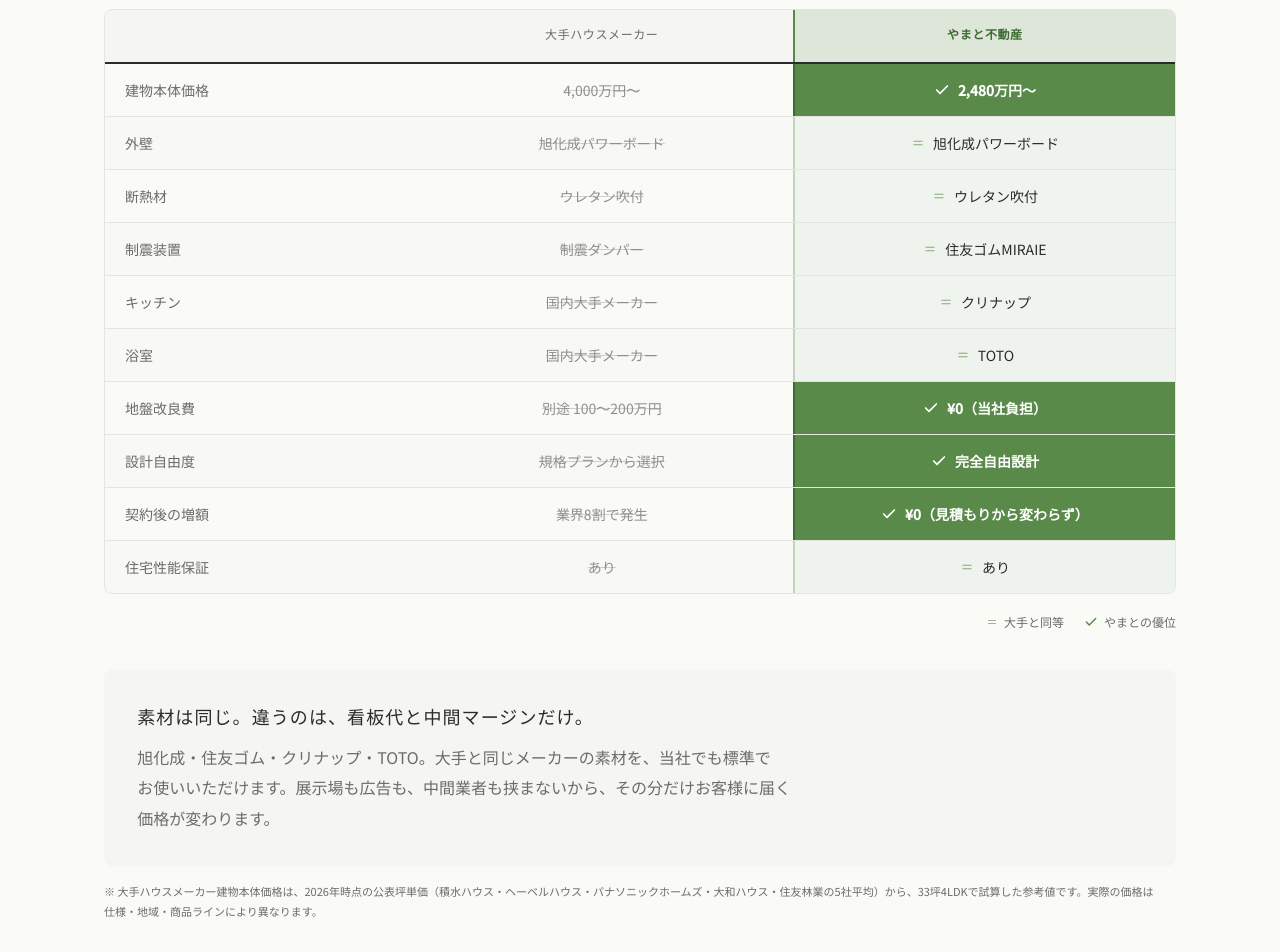
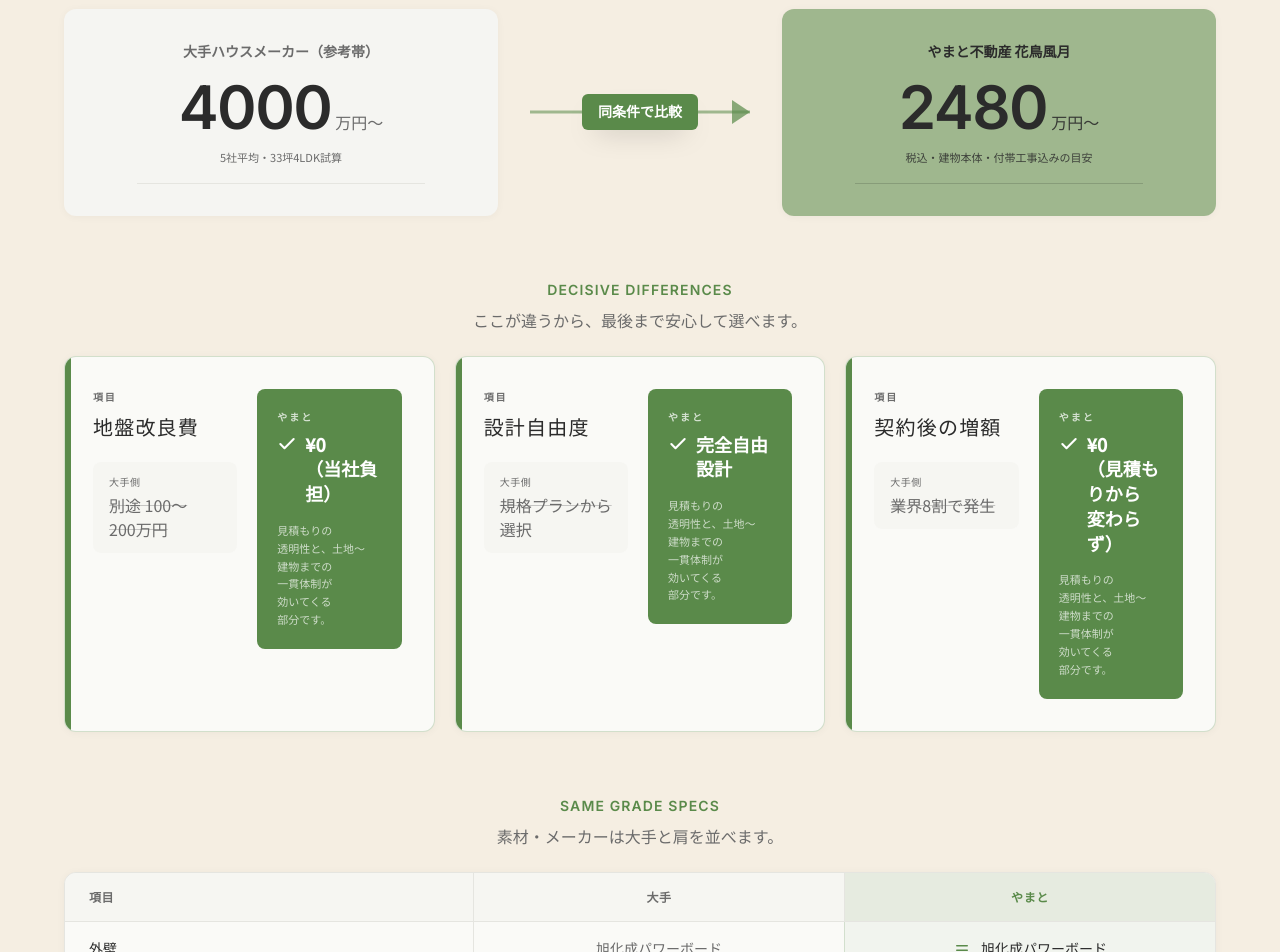
Before and after one commit to tkaminobiz-art/YAMATOFUDOUSANV2, a Next.js app: page / in a window 1280 px wide. Shown: the part 3640-4592 px from the top of the page. Built offline with nearby package versions, Linux system fonts and the light colour scheme.

Commit message:
feat: COMPARISON を証拠ボードUIへ全面刷新
価格の左右カード＋矢印、決定的差のカードグリッド、同等仕様の編集テーブル、締めコピーで一連の流れに再構成。

```diff
--- a/src/components/sections/ComparisonTable.tsx
+++ b/src/components/sections/ComparisonTable.tsx
@@ -5,35 +5,24 @@
 import SectionHeaderCentered from "@/components/SectionHeaderCentered";
 
 /*
-  大手 vs やまと 比較表
-  Mechanism（価格のカラクリ）の直後に配置。
-  理屈の次に「具体的な証拠」を見せる役割。
+  COMPARISON — 全力版（2026-04）
+  Mechanism の直後：「理屈」の次に「一枚の証拠ボード」で納得させる。
 
-  配色方針：
-  - 大手側: text-secondary系（控えめ・地味）
-  - やまと側: main/accent（強調）
-  - 「同じ」項目には Equal アイコンで視覚的リンク
-  - 「違う」項目には Check アイコン + アクセントカラーで強調
+  構成:
+  1. 章扉（SectionHeaderCentered）
+  2. 価格の一撃（左右カード＋中央矢印）— MECHANISM と同系統の視線誘導
+  3. 決定的差（big-diff）— 大きな行カード（PC）/ 縦のヒーローカード（SP）
+  4. 同等仕様（same）— 編集テーブル風の一枚パネル
+  5. 締めコピー＋出典
 
-  価格根拠（2026-04-15 調査）:
-  - 大手5社（積水ハウス・ヘーベルハウス・パナソニックホームズ・大和ハウス・住友林業）の
-    2026年時点の公表坪単価から、33坪4LDKで算出。
-    - 積水ハウス: 約120万/坪 → 33坪で約3,960万円
-    - ヘーベルハウス: 約125万/坪 → 33坪で約4,125万円
-    - パナソニックホームズ: 約120万/坪 → 33坪で約3,960万円
-    - 大和ハウス: 約112万/坪 → 33坪で約3,700万円
-    - 住友林業: 約95万/坪 → 33坪で約3,135万円
-  - 上位3社の平均が約4,000万円のため、「4,000万〜」は大手上位帯の実勢値として妥当。
-
-  [要確認] 専務に確認が必要な項目：
-  - 各素材の大手同等品の表記（匿名で「国内大手」でOK？）
+  価格根拠・要確認コメントは従来どおりファイル末尾コメントに保持。
 */
 
 type Row = {
   category: string;
   major: string;
   yamato: string;
-  diff: "same" | "big-diff"; // same: 同等 / big-diff: 決定的な違い
+  diff: "same" | "big-diff";
 };
 
 const COMPARISONS: Row[] = [
@@ -69,163 +58,232 @@
   { category: "住宅性能保証", major: "あり", yamato: "あり", diff: "same" },
 ];
 
+const BIG_DIFF = COMPARISONS.filter((r) => r.diff === "big-diff");
+const SAME_ONLY = COMPARISONS.filter((r) => r.diff === "same");
+
+function extractPriceNumber(s: string): string {
+  const m = s.replace(/,/g, "").match(/(\d+)/);
+  return m ? m[1] : s;
+}
+
 export default function ComparisonTable() {
-  const ref = useScrollIn<HTMLDivElement>();
+  const ref = useScrollIn<HTMLDivElement>(true);
+  const priceRow = COMPARISONS.find((r) => r.category === "建物本体価格");
+  const majorPrice = priceRow ? extractPriceNumber(priceRow.major) : "4000";
+  const yamatoPrice = priceRow ? extractPriceNumber(priceRow.yamato) : "2480";
 
   return (
-    <section className="bg-bg-primary py-[var(--section-py)]">
+    <section className="bg-bg-warm py-[var(--section-py)]">
       <div
         ref={ref}
-        className="max-w-[1200px] mx-auto px-[var(--page-px)] scroll-in"
+        className="mx-auto max-w-[1400px] px-[var(--page-px)] scroll-in"
       >
         <SectionHeaderCentered
           label="COMPARISON"
           title="大手と、やまとで。"
           ghostText="COMPARISON"
           lead="同じ素材、同じ品質。違うのは、看板代と中間マージンだけ。"
+          className="scroll-in"
         />
 
-        {/* 比較表 — Desktop */}
-        <div className="hidden md:block overflow-hidden rounded-lg border border-border">
-          {/* ヘッダー行 */}
-          <div className="grid grid-cols-[1.2fr_1.5fr_1.5fr] bg-bg-secondary border-b-2 border-text-primary">
-            <div className="px-5 py-4" />
-            <div className="px-5 py-4 text-center">
-              <p className="text-text-secondary text-xs tracking-wider mb-1">
-                大手ハウスメーカー
+        {/* ── ① 価格：一枚絵（MECHANISM と同系統） ── */}
+        <div className="scroll-in mb-12 grid grid-cols-1 items-stretch gap-6 md:mb-16 md:grid-cols-[1fr_auto_1fr] md:gap-8">
+          <article className="card-shadow rounded-xl bg-bg-secondary p-7 md:p-8">
+            <p className="text-center text-sm font-semibold text-text-secondary">
+              大手ハウスメーカー（参考帯）
+            </p>
+            <div className="mt-4 text-center">
+              <div className="inline-flex items-baseline gap-1">
+                <span
+                  className="text-5xl font-semibold tracking-tight text-text-primary md:text-6xl"
+                  style={{ fontFamily: "var(--font-inter), Inter, sans-serif" }}
+                >
+                  {majorPrice}
+                </span>
+                <span className="text-base text-text-secondary">万円〜</span>
+              </div>
+              <p className="mx-auto mt-3 max-w-[280px] text-[11px] leading-relaxed text-text-secondary">
+                5社平均・33坪4LDK試算
+              </p>
+              <div className="mx-auto mt-4 h-px w-[78%] bg-border" />
+            </div>
+          </article>
+
+          <div className="flex items-center justify-center">
+            <div className="relative flex w-full max-w-[420px] items-center justify-center md:w-[220px] md:max-w-none">
+              <div className="absolute inset-x-0 top-1/2 h-[3px] -translate-y-1/2 bg-main/55" />
+              <div className="absolute right-0 top-1/2 h-0 w-0 -translate-y-1/2 border-y-[12px] border-y-transparent border-l-[18px] border-l-main/70" />
+              <span
+                className="relative inline-flex items-center justify-center rounded-md bg-main px-4 py-2 text-sm font-semibold text-white shadow-[0_12px_28px_-14px_rgba(0,0,0,0.35)]"
+                style={{ fontFamily: "var(--font-inter), Inter, sans-serif" }}
+              >
+                同条件で比較
+              </span>
+            </div>
+          </div>
+
+          <article className="card-shadow rounded-xl bg-main/55 p-7 md:p-8">
+            <p className="text-center text-sm font-semibold text-text-primary">
+              やまと不動産 花鳥風月
+            </p>
+            <div className="mt-4 text-center">
+              <div className="inline-flex items-baseline gap-1">
+                <span
+                  className="text-5xl font-semibold tracking-tight text-text-primary md:text-6xl"
+                  style={{ fontFamily: "var(--font-inter), Inter, sans-serif" }}
+                >
+                  {yamatoPrice}
+                </span>
+                <span className="text-base text-text-primary/90">万円〜</span>
+              </div>
+              <p className="mx-auto mt-3 max-w-[280px] text-[11px] font-medium leading-relaxed text-text-primary/85">
+                税込・建物本体・付帯工事込みの目安
+              </p>
+              <div className="mx-auto mt-4 h-px w-[78%] bg-black/15" />
+            </div>
+          </article>
+        </div>
+
+        {/* ── ② 決定的差（big-diff）※建物本体は上で見せたので除外して重複を避ける ── */}
+        <div className="scroll-in mb-4 md:mb-6">
+          <p className="text-center font-section-label text-xs tracking-[0.2em] text-main md:text-sm">
+            DECISIVE DIFFERENCES
+          </p>
+          <p className="mt-2 text-center text-sm text-text-secondary md:text-base">
+            ここが違うから、最後まで安心して選べます。
           </p>
         </div>
-            <div className="px-5 py-4 text-center bg-main/15 border-l-2 border-main">
-              <p className="text-main-dark text-xs font-semibold tracking-wider mb-1">
-                やまと不動産
+
+        <div className="scroll-in grid grid-cols-1 gap-4 md:grid-cols-2 lg:grid-cols-3 md:gap-5">
+          {BIG_DIFF.filter((r) => r.category !== "建物本体価格").map((row) => (
+            <article
+              key={row.category}
+              className="relative overflow-hidden rounded-xl border border-main/25 bg-bg-primary card-shadow"
+            >
+              <div className="absolute left-0 top-0 h-full w-1 bg-main md:w-1.5" aria-hidden />
+              <div className="grid gap-5 p-6 pl-5 md:grid-cols-2 md:p-8 md:pl-7">
+                <div>
+                  <p className="text-[10px] font-semibold uppercase tracking-[0.18em] text-text-secondary">
+                    項目
+                  </p>
+                  <h3 className="mt-2 text-lg font-semibold tracking-wide text-text-primary md:text-xl">
+                    {row.category}
+                  </h3>
+                  <div className="mt-5 rounded-lg bg-bg-secondary/80 px-4 py-3">
+                    <p className="text-[10px] font-medium tracking-wider text-text-secondary">
+                      大手側
+                    </p>
+                    <p className="mt-1 text-sm text-text-secondary line-through decoration-text-secondary/35 md:text-base">
+                      {row.major}
                     </p>
                   </div>
                 </div>
+                <div className="flex flex-col justify-between gap-4 rounded-lg bg-main px-5 py-5 text-white md:min-h-[200px]">
+                  <div>
+                    <p className="text-[10px] font-semibold uppercase tracking-[0.2em] text-white/75">
+                      やまと
+                    </p>
+                    <div className="mt-2 flex items-start gap-2">
+                      <Check className="mt-0.5 h-5 w-5 shrink-0" strokeWidth={2.5} />
+                      <p className="text-base font-semibold leading-snug md:text-lg">
+                        {row.yamato}
+                      </p>
+                    </div>
+                  </div>
+                  <p className="text-[11px] leading-relaxed text-white/70">
+                    見積もりの透明性と、土地〜建物までの一貫体制が効いてくる部分です。
+                  </p>
+                </div>
+              </div>
+            </article>
+          ))}
+        </div>
 
-          {/* データ行 */}
-          {COMPARISONS.map((row, i) => (
+        {/* ── ③ 同等仕様（same）— 編集テーブル1枚 ── */}
+        <div className="scroll-in mt-12 md:mt-16">
+          <div className="mb-5 text-center md:mb-6">
+            <p className="font-section-label text-xs tracking-[0.2em] text-main md:text-sm">
+              SAME GRADE SPECS
+            </p>
+            <p className="mt-2 text-sm text-text-secondary md:text-base">
+              素材・メーカーは大手と肩を並べます。
+            </p>
+          </div>
+
+          <div className="overflow-hidden rounded-xl border border-border bg-bg-primary card-shadow">
+            <div className="grid grid-cols-[minmax(0,1.1fr)_minmax(0,1fr)_minmax(0,1fr)] border-b border-border bg-bg-secondary/80">
+              <div className="px-4 py-3 text-left text-[10px] font-semibold uppercase tracking-wider text-text-secondary md:px-6 md:py-4 md:text-xs">
+                項目
+              </div>
+              <div className="border-l border-border px-4 py-3 text-center text-[10px] font-semibold uppercase tracking-wider text-text-secondary md:px-6 md:py-4 md:text-xs">
+                大手
+              </div>
+              <div className="border-l border-border bg-main/10 px-4 py-3 text-center text-[10px] font-semibold uppercase tracking-wider text-main md:px-6 md:py-4 md:text-xs">
+                やまと
+              </div>
+            </div>
+            {SAME_ONLY.map((row, i) => (
               <div
                 key={row.category}
-              className={`grid grid-cols-[1.2fr_1.5fr_1.5fr] border-b border-border last:border-b-0 ${
-                i % 2 === 0 ? "bg-bg-primary" : "bg-bg-secondary/40"
+                className={`grid grid-cols-[minmax(0,1.1fr)_minmax(0,1fr)_minmax(0,1fr)] border-b border-border last:border-b-0 ${
+                  i % 2 === 0 ? "bg-bg-primary" : "bg-bg-secondary/35"
                 }`}
               >
-              <div className="px-5 py-4 flex items-center">
-                <span className="text-text-secondary text-sm font-medium">
+                <div className="flex items-center px-4 py-3.5 md:px-6 md:py-4">
+                  <span className="text-xs font-medium text-text-primary md:text-sm">
                     {row.category}
                   </span>
                 </div>
-
-              {/* 大手（控えめ） */}
-              <div className="px-5 py-4 flex items-center justify-center opacity-75">
-                <span className="text-text-secondary text-sm line-through decoration-text-secondary/40">
+                <div className="flex items-center justify-center border-l border-border px-3 py-3.5 md:px-5 md:py-4">
+                  <span className="text-center text-xs text-text-secondary md:text-sm">
                     {row.major}
                   </span>
                 </div>
-
-              {/* やまと（強調）— big-diffは緑solid反転で圧倒的優位を視覚化 */}
-              <div
-                className={`px-5 py-4 flex items-center justify-center gap-2 border-l-2 ${
-                  row.diff === "big-diff"
-                    ? "bg-main border-main-dark"
-                    : "bg-main-light/50 border-main/30"
-                }`}
-              >
-                {row.diff === "same" ? (
-                  <Equal className="w-3.5 h-3.5 text-main/70 shrink-0" strokeWidth={2} />
-                ) : (
-                  <Check className="w-4 h-4 text-white shrink-0" strokeWidth={2.5} />
-                )}
-                <span
-                  className={`text-sm ${
-                    row.diff === "big-diff"
-                      ? "text-white font-semibold"
-                      : "text-text-primary"
-                  }`}
-                >
+                <div className="flex items-center justify-center gap-2 border-l border-main/20 bg-main/5 px-3 py-3.5 md:gap-2.5 md:px-5 md:py-4">
+                  <Equal className="h-4 w-4 shrink-0 text-main md:h-[18px] md:w-[18px]" strokeWidth={2} />
+                  <span className="text-center text-xs font-medium text-text-primary md:text-sm">
                     {row.yamato}
                   </span>
                 </div>
               </div>
             ))}
           </div>
-
-        {/* 比較表 — Mobile（縦積み） */}
-        <div className="md:hidden space-y-4">
-          {COMPARISONS.map((row) => (
-            <div
-              key={row.category}
-              className="bg-bg-secondary rounded-lg p-5 border border-border"
-            >
-              <p className="text-text-secondary text-xs tracking-wider mb-3 font-medium">
-                {row.category}
-              </p>
-              <div className="grid grid-cols-2 gap-3">
-                <div className="opacity-70">
-                  <p className="text-[10px] text-text-secondary mb-1">大手</p>
-                  <p className="text-sm text-text-secondary line-through decoration-text-secondary/40">
-                    {row.major}
-                  </p>
-                </div>
-                <div
-                  className={`pl-3 border-l-2 rounded-r ${
-                    row.diff === "big-diff"
-                      ? "border-main-dark bg-main py-2 pr-2 -mr-1"
-                      : "border-main/30"
-                  }`}
-                >
-                  <p className={`text-[10px] mb-1 font-medium ${row.diff === "big-diff" ? "text-white/90" : "text-main"}`}>
-                    やまと
-                  </p>
-                  <div className="flex items-start gap-1.5">
-                    {row.diff === "same" ? (
-                      <Equal className="w-3 h-3 text-main/60 shrink-0 mt-1" strokeWidth={2} />
-                    ) : (
-                      <Check className="w-3.5 h-3.5 text-white shrink-0 mt-0.5" strokeWidth={2.5} />
-                    )}
-                    <p
-                      className={`text-sm ${
-                        row.diff === "big-diff"
-                          ? "text-white font-semibold"
-                          : "text-text-primary"
-                      }`}
-                    >
-                      {row.yamato}
-                    </p>
-                  </div>
-                </div>
-              </div>
-            </div>
-          ))}
         </div>
 
-        {/* 凡例 */}
-        <div className="flex flex-wrap justify-end gap-5 mt-5 mb-8 text-xs text-text-secondary">
-          <span className="inline-flex items-center gap-1.5">
-            <Equal className="w-3 h-3 text-main/60" strokeWidth={2} />
-            <span>大手と同等</span>
+        {/* 凡例（コンパクト） */}
+        <div className="scroll-in mt-5 flex flex-wrap items-center justify-center gap-6 text-[11px] text-text-secondary md:mt-6 md:text-xs">
+          <span className="inline-flex items-center gap-2">
+            <Equal className="h-3.5 w-3.5 text-main/70" strokeWidth={2} />
+            大手と同等の仕様
           </span>
-          <span className="inline-flex items-center gap-1.5">
-            <Check className="w-3.5 h-3.5 text-main" strokeWidth={2.5} />
-            <span>やまとの優位</span>
+          <span className="inline-flex items-center gap-2">
+            <Check className="h-4 w-4 text-main" strokeWidth={2.5} />
+            やまとが優位な条件
           </span>
         </div>
 
-        {/* 核心コピー */}
-        <div className="bg-bg-secondary rounded-lg p-[var(--card-p)] mt-10">
-          <h3 className="text-text-primary text-base md:text-lg font-medium mb-3">
+        {/* ── ④ 締め ── */}
+        <div className="scroll-in mt-10 rounded-xl bg-bg-secondary px-6 py-6 text-center card-shadow md:mt-14 md:px-12 md:py-8">
+          <p className="text-[clamp(17px,1.9vw,22px)] font-semibold tracking-[0.05em] text-text-primary">
             素材は同じ。違うのは、看板代と中間マージンだけ。
-          </h3>
-          <p className="text-text-secondary text-sm md:text-base leading-[1.9] max-w-[720px]">
+          </p>
+          <p className="mx-auto mt-4 max-w-[720px] text-sm leading-[1.85] text-text-secondary md:text-base">
             旭化成・住友ゴム・クリナップ・TOTO。大手と同じメーカーの素材を、当社でも標準でお使いいただけます。展示場も広告も、中間業者も挟まないから、その分だけお客様に届く価格が変わります。
           </p>
         </div>
 
-        {/* 出典注記 */}
-        <p className="text-text-secondary text-[11px] mt-4 leading-[1.8]">
+        <p className="scroll-in mx-auto mt-5 max-w-[900px] text-center text-[11px] leading-[1.85] text-text-secondary md:mt-6">
           ※ 大手ハウスメーカー建物本体価格は、2026年時点の公表坪単価（積水ハウス・ヘーベルハウス・パナソニックホームズ・大和ハウス・住友林業の5社平均）から、33坪4LDKで試算した参考値です。実際の価格は仕様・地域・商品ラインにより異なります。
         </p>
       </div>
     </section>
   );
 }
+
+/*
+  価格根拠（2026-04-15 調査）:
+  - 大手5社（積水ハウス・ヘーベルハウス・パナソニックホームズ・大和ハウス・住友林業）の
+    2026年時点の公表坪単価から、33坪4LDKで算出。
+  [要確認] 専務に確認が必要な項目：
+  - 各素材の大手同等品の表記（匿名で「国内大手」でOK？）
+*/
```
Lines whose indentation alone changed are shown as unchanged.
